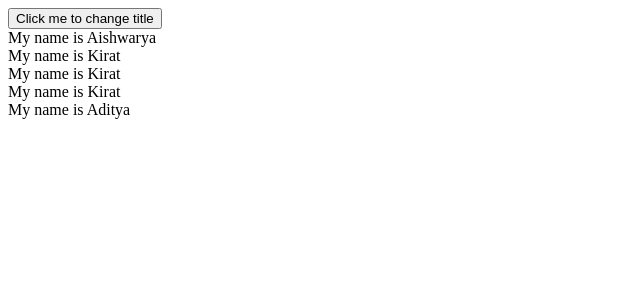
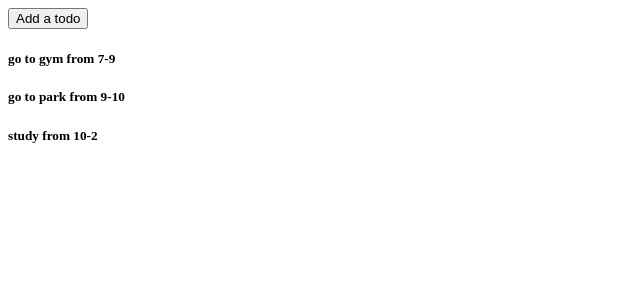
Before and after one commit to Aishwarya7902/COHORT_2, a React (Vite) app in the folder WEEK_6/6.1/: page / in a window 1280 px wide. Shown: the top 300 px of the page, without its empty margins (0-640 px from the left). Built offline with nearby package versions, Linux system fonts and the light colour scheme.

Commit message:
assignment (keys in react)

```diff
--- a/WEEK_6/6.1/src/App.jsx
+++ b/WEEK_6/6.1/src/App.jsx
@@ -1,42 +1,51 @@
 import { useState } from 'react'
+import React from 'react';
 
 
 function App() {
 
+ const [todos,setTodods]=useState([
+  {
+    id:1,
+    tile:"go to gym ",
+    description:"go to gym from 7-9"
+  },
+  {
+    id:2,
+    tile:"go to park ",
+    description:"go to park from 9-10"
+  },
+  {
+    id:3,
+    tile:"study",
+    description:"study from 10-2"
+  }
+ ])
 
-
+function addTodo(){
+  setTodods([...todos,{
+    id:4,
+    title:Math.random(),
+    description:Math.random()
+  }])
+}
   return (
 
     <div>
-      <HeaderWithButton></HeaderWithButton>
-      <Header title="My name is Kirat"></Header>
-      <Header title="My name is Kirat"></Header>
-      <Header title="My name is Kirat"></Header>
-      <Header title="My name is Aditya"></Header>
-
+       <button onClick={addTodo}>Add a todo</button>
+      {todos.map(function (todo){
+        return <Todo title={todo.title} description={todo.description}/>
+      })}
     </div>
 
   )
 }
 
-function HeaderWithButton() {
-  const [firstTitle, setFirstTitle] = useState("My name is Aishwarya");
-  function changeTitle() {
-    setFirstTitle("My name is " + Math.random());
-  }
-  return (
-    <div>
-      <button onClick={changeTitle}>Click me to change title</button>
-      <Header title={firstTitle}></Header>
-    </div>
-  )
+function Todo({title,description}){
+ return <div>
+   <h1>{title}</h1>
+   <h5>{description}</h5>
+ </div>
 }
 
-function Header(props) {
-  return <div>
-    {props.title}
-  </div>
-}
-
-
 export default App
```
Also changed, not shown: 1 other file (tests, documents, lock files or other folders).
